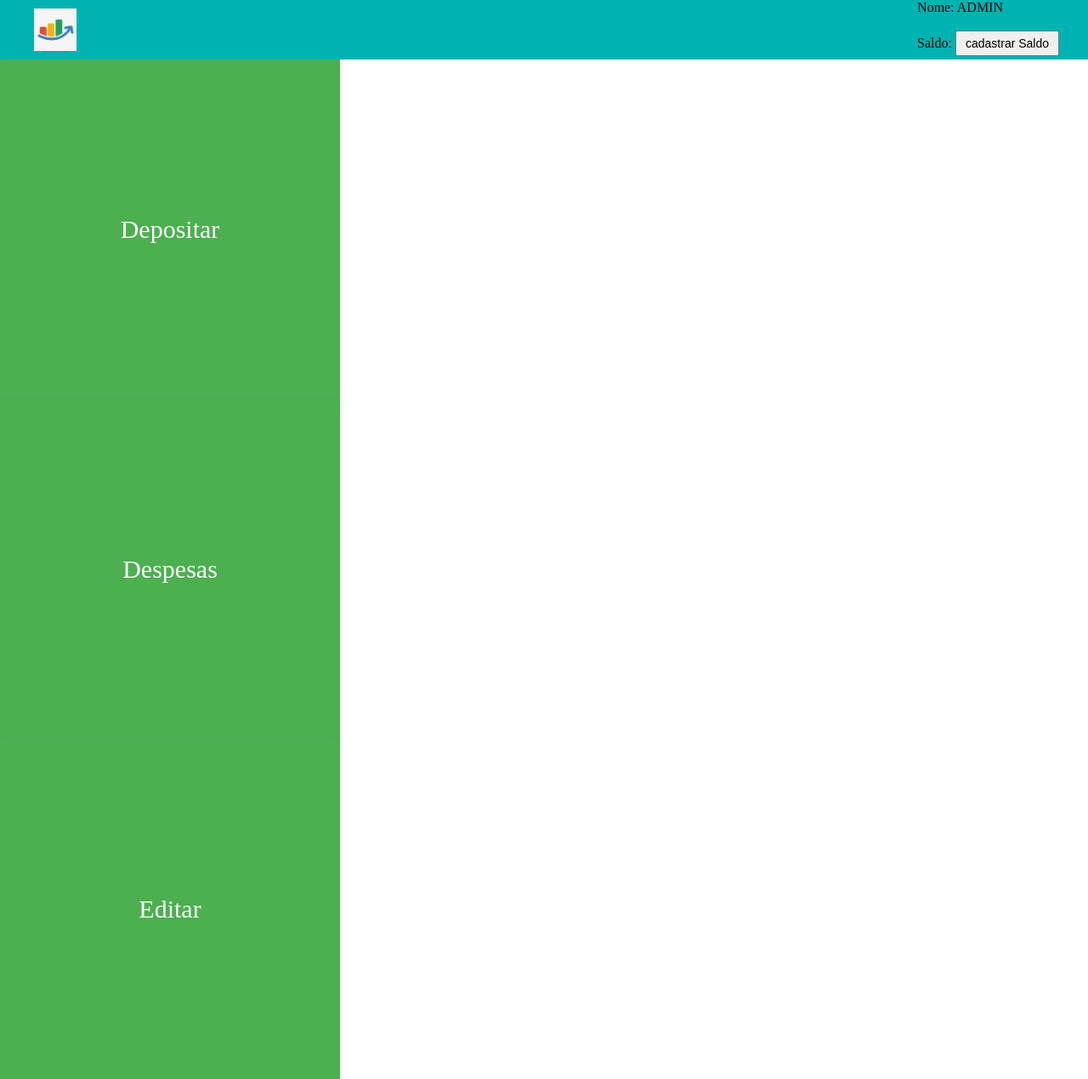
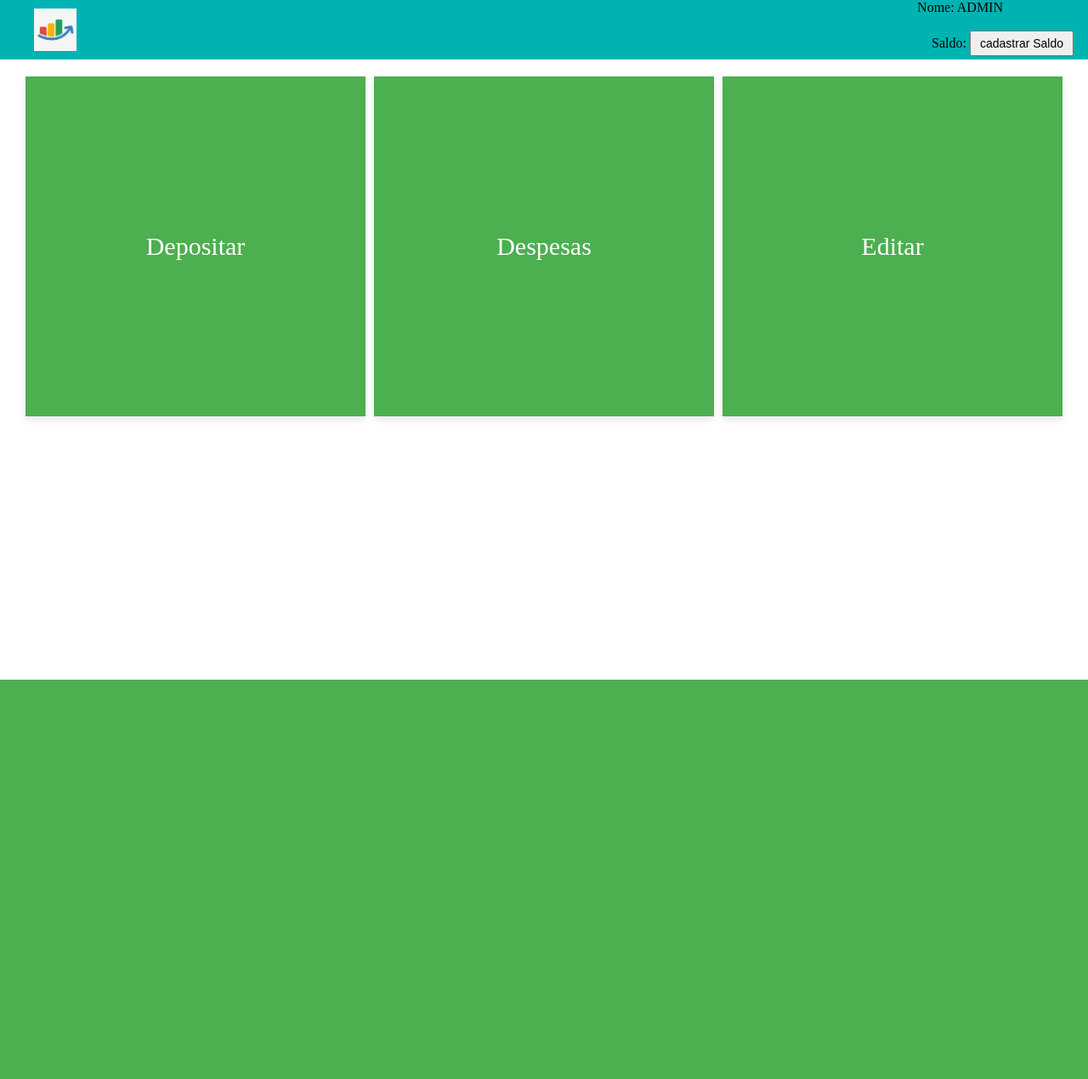
Before and after one commit to RafaOsadzuk/sistema_financas, a PHP site: template src/views/index.html in a window 1280 px wide. Shown: the whole page at 85% size. After the commit the page ends 800 px from the top, so only its background shows below. Run offline with PHP 8.4, Linux system fonts and the light colour scheme; the template is opened without the code that fills it, so the values that code supplies are empty.

Commit message:
consertando merge

```diff
--- a/src/public/style.css
+++ b/src/public/style.css
@@ -76,7 +76,7 @@
     margin-right: 100px;
 }
 
-<<<<<<< HEAD
+
 #saldoContainer {
 
     text-align: center;
@@ -93,7 +93,7 @@
     font-size: 14px;
 }
 
-=======
+
 .button-container {
     display: flex;
     margin-top: 20px;
@@ -118,4 +118,3 @@
     background-color: #45a049;
     transform: translateY(-5px);
 }
->>>>>>> cd0c150ccaabb89a7ec046d1055b6b373b425c3f
```
